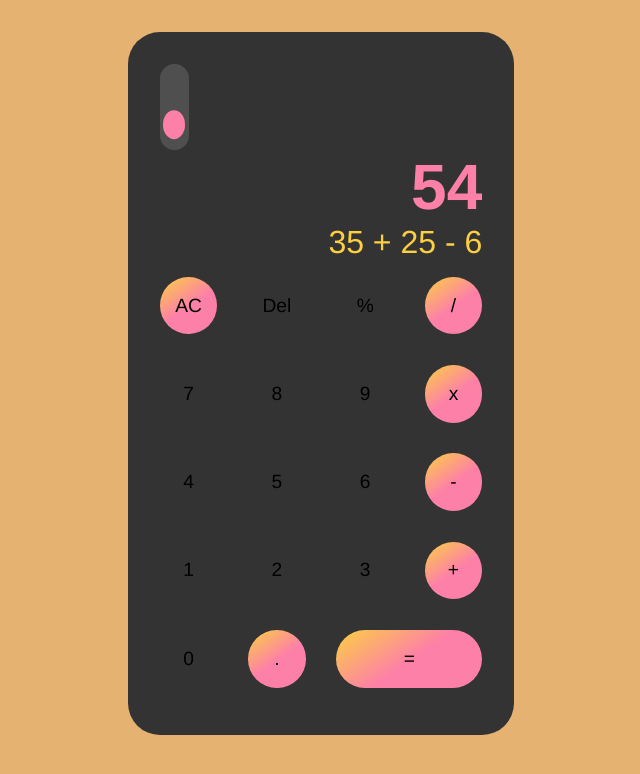
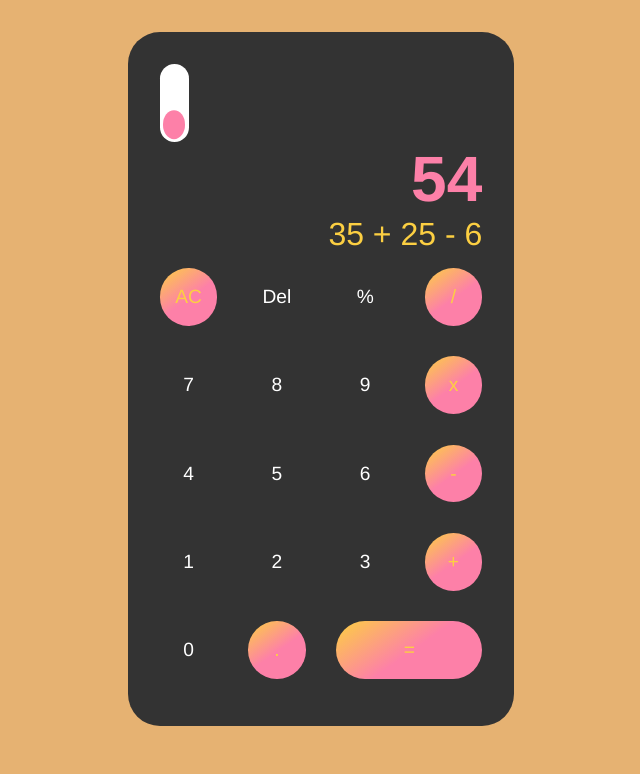
Before and after one commit to juniperfawn/brainnest-calculator, a plain HTML site: page index.html in a window 1280 px wide. Both pictures are taken after a click on the element 493 px from the left and 81 px from the top of the page. Shown: the whole page, without its empty margins (319-959 px from the left). Drawn offline with Linux system fonts and the light colour scheme.

Commit message:
Color changes - Toggle height fixed

```diff
--- a/styles.css
+++ b/styles.css
@@ -13,7 +13,7 @@
 .darkModeRoot {
     --frame-background-color: #333333;
     --toggle-btn: #FD80A8;
-    --toggle-btn-holder: #4F4F4F;
+    --toggle-btn-holder: #FFFFFF;
     --text-color-regular: var(--toggle-btn-holder);
     --text-color-operator: #FCCF42;
     --text-color-result: var(--toggle-btn);
@@ -52,7 +52,7 @@ body {
 .toggle {
     font-size: 1.8rem;
     width: 1em;
-    height: 3em;
+    height: 2.7em;
 
     align-self: flex-start;
 
@@ -75,7 +75,7 @@ body {
 
 .toggle__button--dark {
     transform: translateY(150%);
-    transition: all ease-in-out .5s;
+    transition: all ease-in-out .2s;
 }
 
 .display {
@@ -135,6 +135,7 @@ body {
     position: absolute;
     inset: 50% auto auto 50%;
     transform: translateY(-50%) translateX(-50%);
+    color: var(--text-color-regular);
 }
 
 .keyboard__key--operator {
@@ -142,6 +143,10 @@ body {
     background: linear-gradient(145deg, var(--gradient-left) 1%, var(--gradient-right) 52%);
 }
 
+.keyboard__key--operator > .keyboard__keyVal {
+    color: var(--text-color-operator);
+}
+
 .keyboard__row>.keyboard__key--colspan {
     flex: 1;
     border-radius: 3rem;
```
